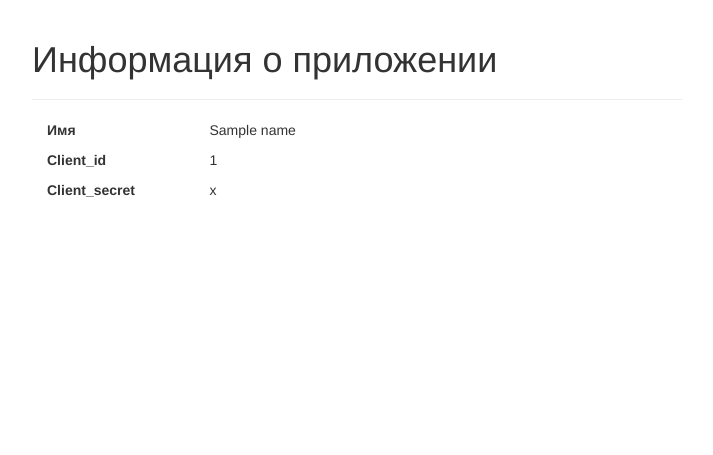
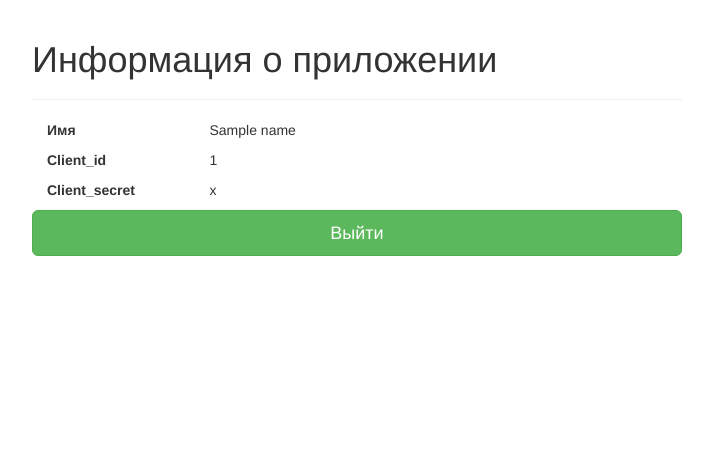
Before and after one commit to nikozavr/rsoi-lab, a Django app: template lab2/templates/lab2/account.html in a window 1280 px wide. Shown: the top 455 px of the page, without its empty margins (283-996 px from the left). Run offline with Django 3.2, Linux system fonts and the light colour scheme; the template is opened without the code that fills it: most values are stand-ins (such as "Sample title", 1, 10 or a date in 2020); some libraries are stand-ins or nearby versions.

Commit message:
Bugs fixed 5

```diff
--- a/lab2/templates/lab2/account.html
+++ b/lab2/templates/lab2/account.html
@@ -37,6 +37,7 @@
       <div class="page-header">
         <h1>Информация о приложении</h1>
       </div>
+      <form action="{% url 'lab2:logout' %}" method="get">
             <label class="col-sm-3 control-label"  for="name">Имя</label>
               <div class="col-sm-9">
                 <p id="name" name="name">{{ name }}</p>
@@ -51,6 +52,13 @@
               <div class="col-sm-9">
                 <p id="client_secret" name="client_secret">{{ client_secret }}</p>
               </div>
+
+             <div class="control-group">
+				      <!-- Button -->
+			      <div class="button-reg">
+			        <button class="btn btn-success btn-lg btn-block" type="submit">Выйти</button>
+			      </div>
+		</div>
     </div>
 
     <footer class="footer">
```
Also changed, not shown: db.sqlite3.
